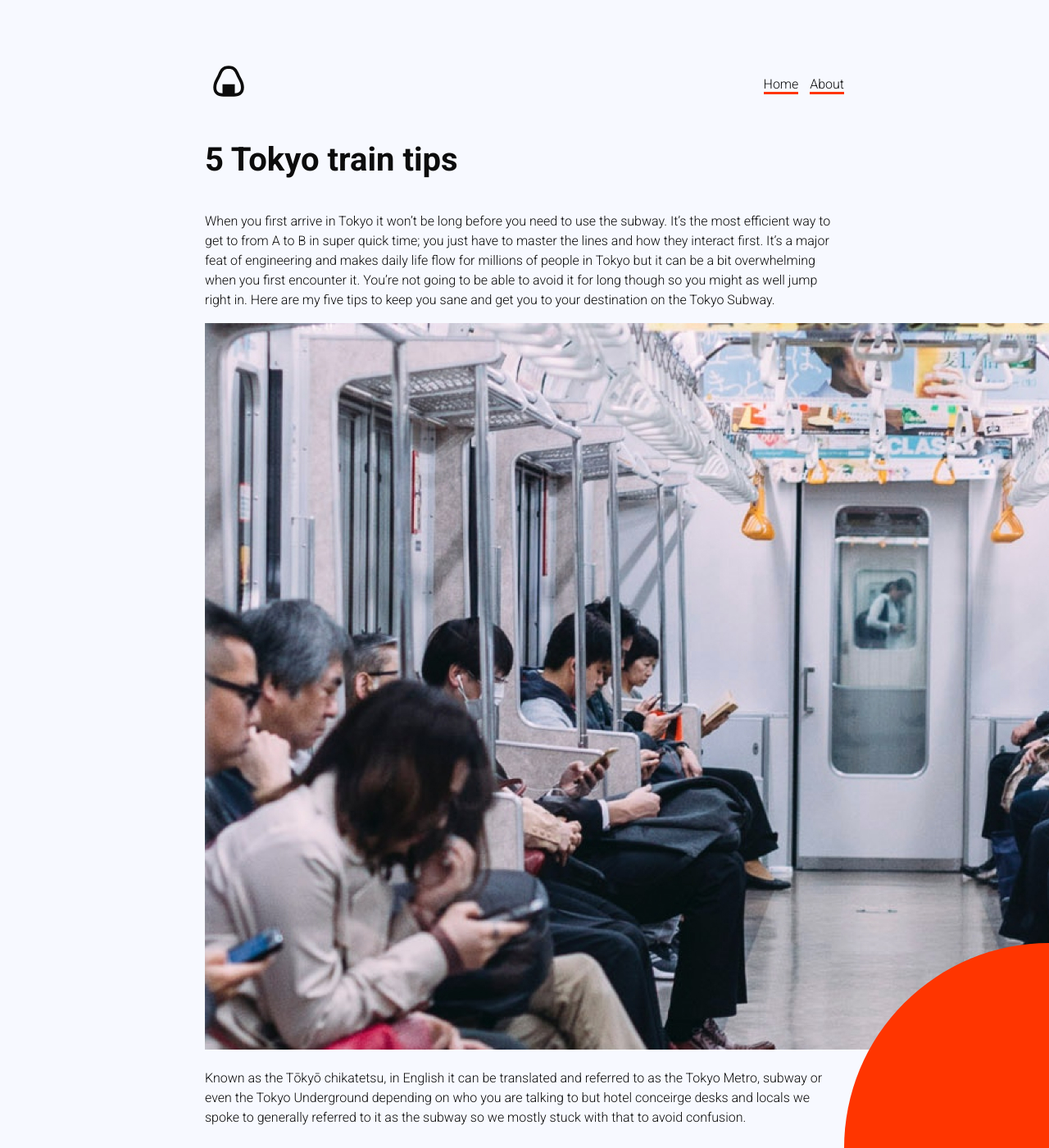
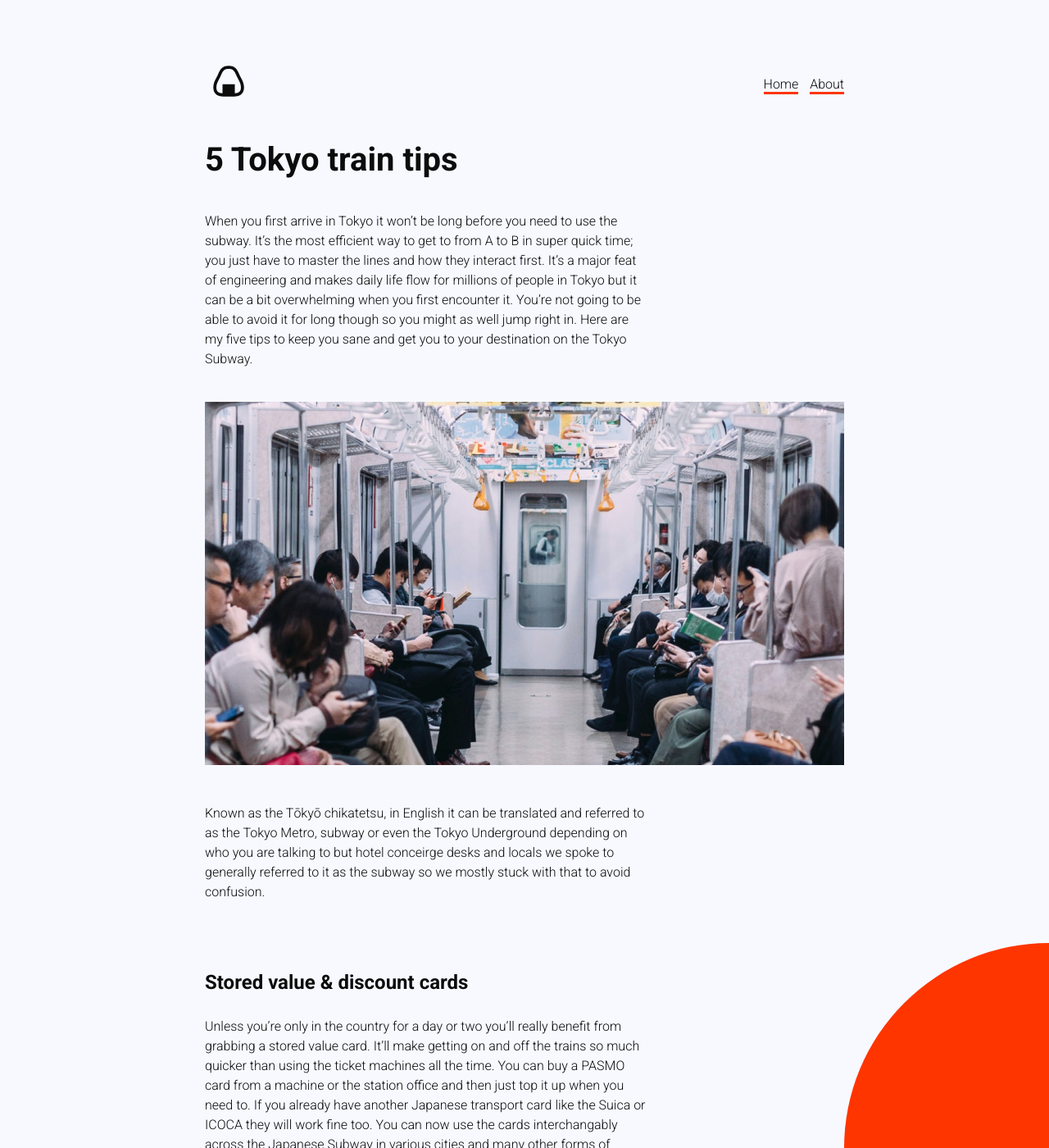
Before and after one commit to itshorsey/anij, a Jekyll site: the page built from _posts/2018-11-04-trains.markdown, in a window 1280 px wide and 1400 px high. Shown: the whole window at 82% size. Built offline with Jekyll 4.4.1, drawn with Linux system fonts in a browser that asks for light colours.

Commit message:
layout changes to post

```diff
--- a/_layouts/post.html
+++ b/_layouts/post.html
@@ -4,4 +4,6 @@
 
 <h2>{{ page.title }}</h2>
 
-{{ content }}
+<div class="post">
+    {{ content }}
+</div>
--- a/assets/css/app.scss
+++ b/assets/css/app.scss
@@ -76,3 +76,18 @@
     background-color: $red;
     border-radius: 50%;
 }
+
+div.post {
+    h3 {
+        margin-top: 80px;
+    }
+
+    p {
+        max-width: 540px;
+        margin-bottom: 40px;
+    }
+
+    img {
+        max-width: 780px;
+    }
+}
```
